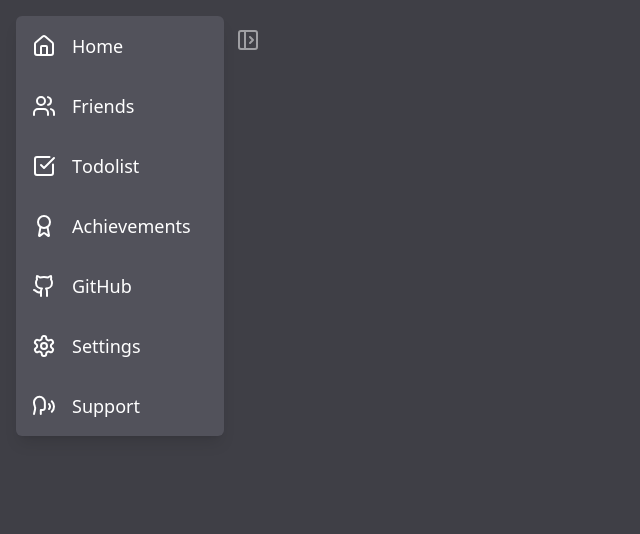
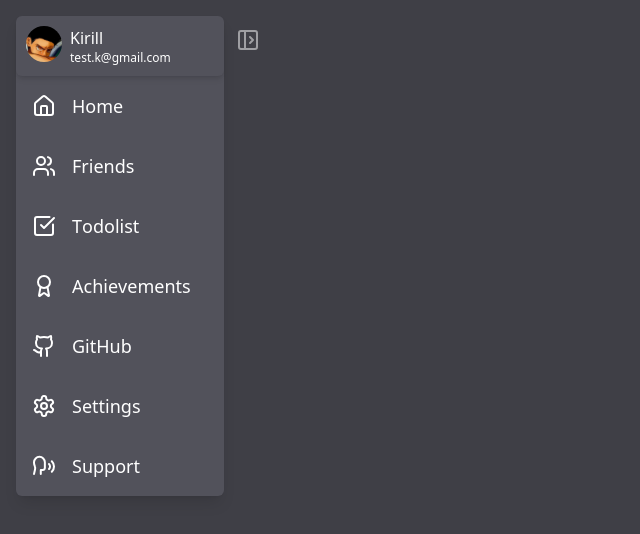
Before and after one commit to Goijil/Sidebar, a React (Vite) app: page / in a window 1280 px wide. Both pictures are taken after a click on the button 96 px from the left and 40 px from the top of the page. Shown: the top 534 px of the page, without its empty margins (0-640 px from the left). Built offline with nearby package versions, Linux system fonts and the light colour scheme.

Commit message:
add:profile+motion components

```diff
--- /dev/null
+++ b/src/components/UI/motionUi/PrintDelText.tsx
@@ -0,0 +1,49 @@
+import { useAtomValue } from "jotai";
+import { isOpenAtom } from "../../../jotai/stor";
+import { m } from "framer-motion";
+
+export function PrintDelText({ text }: { text: string }) {
+  const isOpen = useAtomValue(isOpenAtom);
+
+  return (
+    <>
+      {isOpen ? (
+        // Когда меню открыто: анимация появления текста
+        <>
+          {text.split("").map((letter, index) => (
+            <m.span
+              key={index}
+              initial={{ opacity: 0 }} // Начальное состояние: буква размыта и прозрачна
+              animate={{ opacity: 1 }} // Конечное состояние: буква четкая и видимая
+              transition={{
+                delay: index * 0.03, // Задержка между буквами, чтобы появлялись поочередно
+                duration: 0.15, // Длительность анимации каждой буквы
+                ease: "linear", // Плавность анимации
+              }}
+            >
+              {letter}
+            </m.span>
+          ))}
+        </>
+      ) : (
+        // Когда меню закрыто: анимация исчезновения текста
+        <>
+          {text.split("").map((letter, index) => (
+            <m.span
+              key={index}
+              initial={{ opacity: 1 }} // Начальное состояние: буква четкая и видимая
+              animate={{ opacity: 0 }} // Конечное состояние: буква размыта и исчезает
+              transition={{
+                delay: (text.length - 1 - index) * 0.02, // Задержка между буквами в обратном порядке
+                duration: 0.15, // Длительность анимации каждой буквы
+                ease: "linear", // Плавность анимации
+              }}
+            >
+              {letter}
+            </m.span>
+          ))}
+        </>
+      )}
+    </>
+  );
+}
--- /dev/null
+++ b/src/components/profile/Profile.tsx
@@ -0,0 +1,28 @@
+// import { useAtomValue } from "jotai";
+// import { isOpenAtom } from "../../jotai/stor";
+import { IProfile } from "./types.profile";
+import { PrintDelText } from "../UI/motionUi/PrintDelText";
+
+export function Profile({ img, login, email }: IProfile) {
+  // const isOpen = useAtomValue(isOpenAtom);
+
+  return (
+    <>
+      <div className="flex pl-2.5 pt-2.5 pb-2.5 shadow-md rounded-md">
+        <img
+          className="mr-2 w-9 h-9 rounded-full object-cover"
+          src={img}
+          alt="profile"
+        />
+        <div className="overflow-hidden">
+          <h1 className="text-base">
+            <PrintDelText text={login} key={1} />
+          </h1>
+          <h1 className="text-xs">
+            <PrintDelText text={email} key={2} />
+          </h1>
+        </div>
+      </div>
+    </>
+  );
+}
--- /dev/null
+++ b/src/components/profile/data.profile.ts
@@ -0,0 +1,3 @@
+export const PROFILE = [
+  { img: "MAINprofile.JPG", login: "Kirill", email: "test.k@gmail.com" },
+];
--- /dev/null
+++ b/src/components/profile/types.profile.ts
@@ -0,0 +1,5 @@
+export interface IProfile {
+  img: string;
+  login: string;
+  email: string;
+}
--- a/src/components/sidebar/Menu.tsx
+++ b/src/components/sidebar/Menu.tsx
@@ -1,5 +1,5 @@
 import { MenuItem } from "./MenuItem";
-import { MENU } from "./sidebar.data";
+import { MENU } from "./data.sidebar";
 
 export function Menu() {
   return (
--- a/src/components/sidebar/MenuItem.tsx
+++ b/src/components/sidebar/MenuItem.tsx
@@ -1,10 +1,11 @@
-import { useAtomValue } from "jotai";
-import { IMenuItem } from "./types.sidebar.data";
-import { isOpenAtom } from "../../jotai/stor";
-import { m } from "framer-motion";
+// import { useAtomValue } from "jotai";
+import { IMenuItem } from "./types.data.sidebar";
+// import { isOpenAtom } from "../../jotai/stor";
+// import { m } from "framer-motion";
+import { PrintDelText } from "../UI/motionUi/PrintDelText";
 
 export function MenuItem({ item }: { item: IMenuItem }) {
-  const isOpen = useAtomValue(isOpenAtom);
+  // const isOpen = useAtomValue(isOpenAtom);
 
   return (
     <>
@@ -14,45 +15,9 @@ export function MenuItem({ item }: { item: IMenuItem }) {
         target="_blank"
         className="w-full"
       >
-        <span className="flex items-center p-4 hover:bg-zinc-500 hover:rounded-md">
+        <span className="flex items-center p-4 hover:bg-zinc-500 hover:rounded-md overflow-hidden">
           <item.icon className="shrink-0 w-6 h-6 mr-4" />
-          {isOpen ? (
-            // Когда меню открыто: анимация появления текста
-            <>
-              {item.name.split("").map((letter, index) => (
-                <m.span
-                  key={index}
-                  initial={{ opacity: 0 }} // Начальное состояние: буква размыта и прозрачна
-                  animate={{ opacity: 1 }} // Конечное состояние: буква четкая и видимая
-                  transition={{
-                    delay: index * 0.03, // Задержка между буквами, чтобы появлялись поочередно
-                    duration: 0.15, // Длительность анимации каждой буквы
-                    ease: "linear", // Плавность анимации
-                  }}
-                >
-                  {letter}
-                </m.span>
-              ))}
-            </>
-          ) : (
-            // Когда меню закрыто: анимация исчезновения текста
-            <>
-              {item.name.split("").map((letter, index) => (
-                <m.span
-                  key={index}
-                  initial={{ opacity: 1 }} // Начальное состояние: буква четкая и видимая
-                  animate={{ opacity: 0 }} // Конечное состояние: буква размыта и исчезает
-                  transition={{
-                    delay: (item.name.length - 1 - index) * 0.02, // Задержка между буквами в обратном порядке
-                    duration: 0.15, // Длительность анимации каждой буквы
-                    ease: "linear", // Плавность анимации
-                  }}
-                >
-                  {letter}
-                </m.span>
-              ))}
-            </>
-          )}
+          <PrintDelText text={item.name} key={1} />
         </span>
       </a>
     </>
--- a/src/components/sidebar/Sidebar.tsx
+++ b/src/components/sidebar/Sidebar.tsx
@@ -4,6 +4,8 @@ import { PanelLeftClose, PanelLeftOpen } from "lucide-react";
 import { m, spring } from "framer-motion";
 import { useAtom } from "jotai";
 import { isOpenAtom } from "../../jotai/stor";
+import { Profile } from "../profile/Profile";
+import { PROFILE } from "../profile/data.profile";
 
 export function Sidebar() {
   const [isOpen, setIsOpen] = useAtom<boolean>(isOpenAtom);
@@ -32,6 +34,14 @@ export function Sidebar() {
         >
           {isOpen ? <PanelLeftOpen /> : <PanelLeftClose />}
         </button>
+        {PROFILE.map((item) => (
+          <Profile
+            email={item.email}
+            img={item.img}
+            login={item.login}
+            key={item.email}
+          />
+        ))}
         <Menu />
       </m.aside>
     </>
--- a/src/components/sidebar/sidebar.data.ts
+++ b/src/components/sidebar/data.sidebar.ts
@@ -7,7 +7,7 @@ import {
   SquareCheckBig,
   Users,
 } from "lucide-react";
-import { IMenuItem } from "./types.sidebar.data";
+import { IMenuItem } from "./types.data.sidebar";
 
 export const MENU: IMenuItem[] = [
   { icon: Home, name: "Home", link: "/" },
```
Also changed, not shown: public/MAINprofile.JPG (added), src/components/sidebar/types.data.sidebar.ts (renamed from src/components/sidebar/types.sidebar.data.ts).
